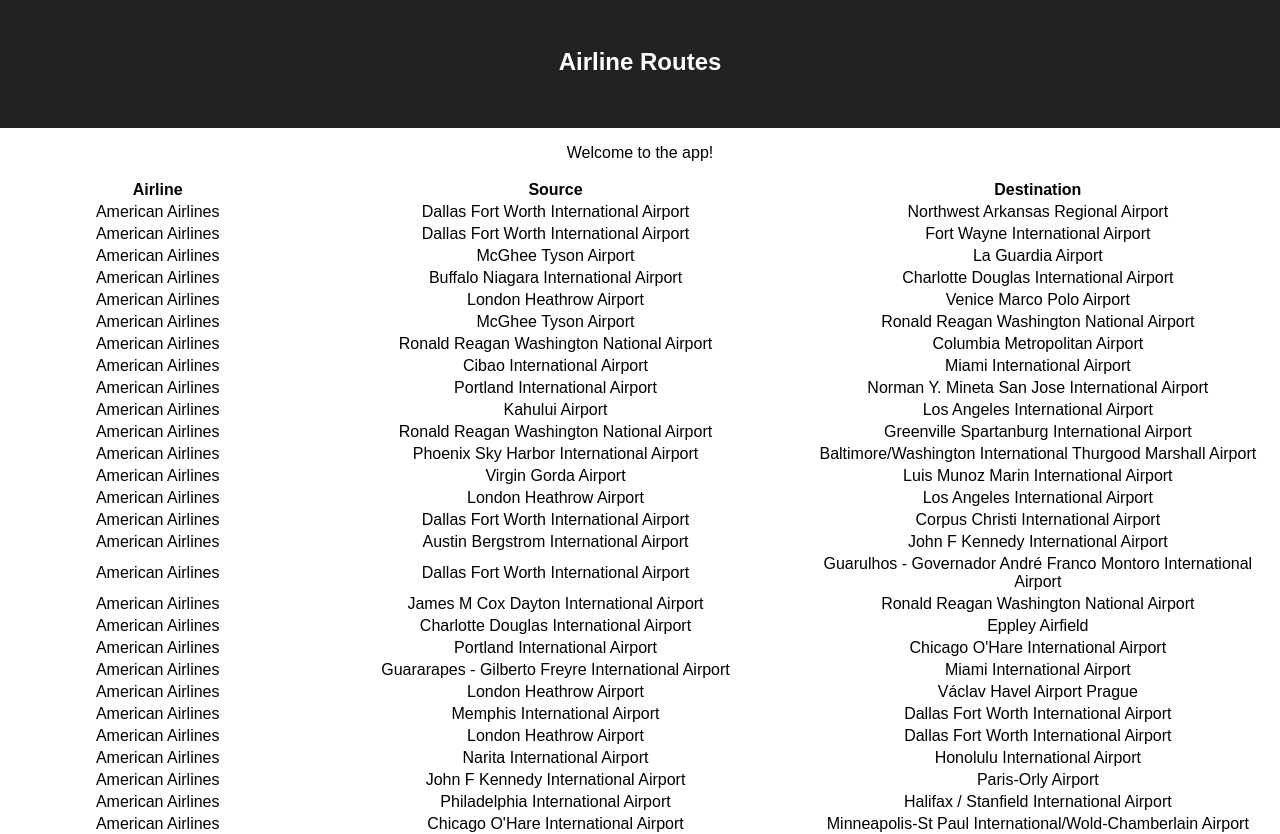
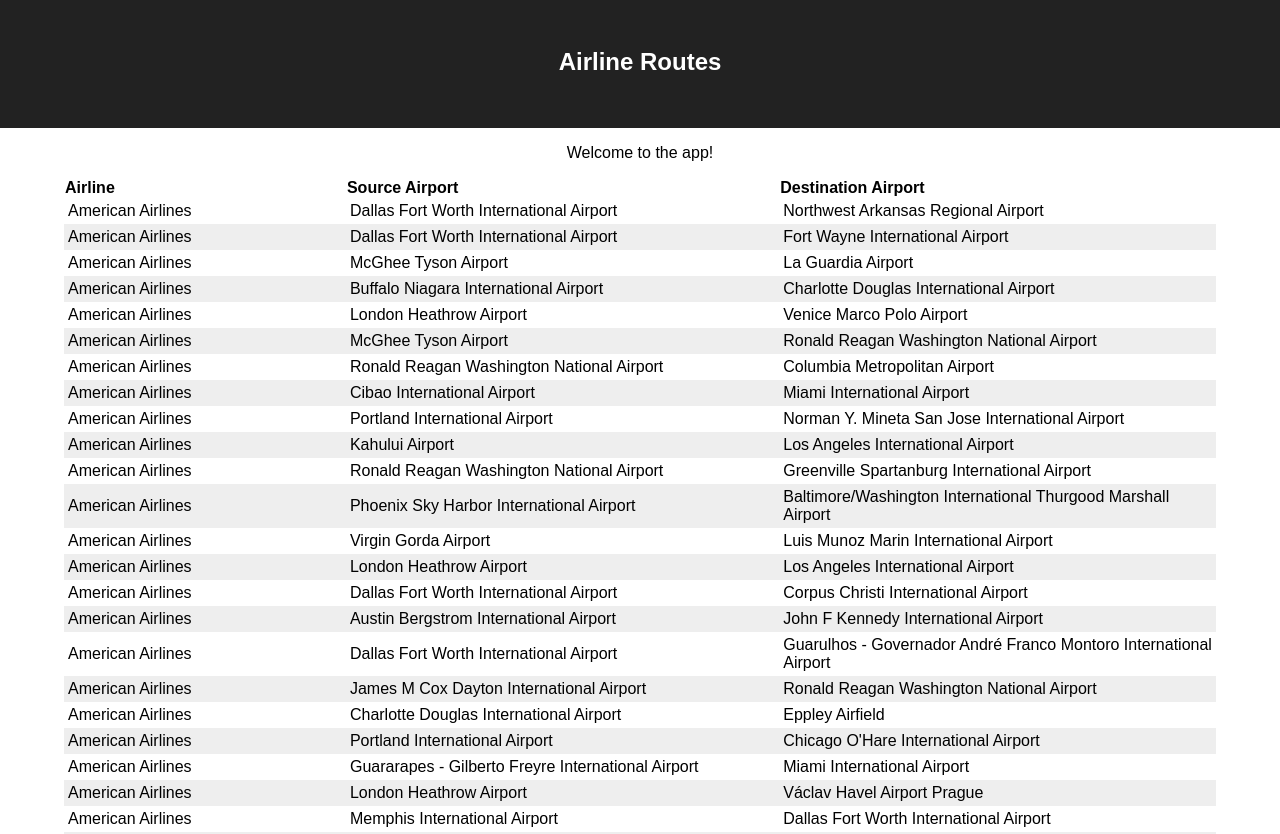
Before and after one commit to ArmandoMota/airline_routes, a React (Create React App) app: page / in a window 1280 px wide. Shown: the top 834 px of the page. Built offline with nearby package versions, Linux system fonts and the light colour scheme.

Commit message:
Moved table to own component

```diff
--- a/src/App.js
+++ b/src/App.js
@@ -1,14 +1,21 @@
 import React, { Component } from 'react';
 import './App.css';
 import data from './data';
+import Table from './components/Table';
 
-const getName = (id, type) => {
-  if (type === 'airline') {
-    return data.getAirlineById(id).name;
-  } else if (type === 'airport') {
-    return data.getAirportByCode(id).name;
+const formatValue = (property, value) => {
+  if (property === 'airline') {
+    return data.getAirlineById(value).name;
+  } else if (['src', 'dest'].includes(property)) {
+    return data.getAirportByCode(value).name;
   }
 }
+
+const columns = [
+  {name: 'Airline', property: 'airline'},
+  {name: 'Source Airport', property: 'src'},
+  {name: 'Destination Airport', property: 'dest'},
+];
 
 const App = () => (
   <div className="app">
@@ -19,24 +26,7 @@
     <p>
       Welcome to the app!
     </p>
-    <table>
-      <thead>
-        <tr>
-          <th>Airline</th>
-          <th>Source</th>
-          <th>Destination</th>
-        </tr>
-      </thead>
-      <tbody>
-        {data.routes.map(route => (
-          <tr key={`${route.airline}${route.src}${route.dest}`}>
-            <td>{getName(route.airline, 'airline')}</td>
-            <td>{getName(route.src, 'airport')}</td>
-            <td>{getName(route.dest, 'airport')}</td>
-          </tr>
-        ))}
-      </tbody>
-    </table>
+    <Table className="routes-table" columns={columns} rows="" format={formatValue} />
   </section>
 </div>
 )
--- /dev/null
+++ b/src/components/Table.js
@@ -0,0 +1,26 @@
+import React from 'react';
+import data from '../data';
+
+const Table = ({ className, columns, rows, format }) => {
+
+  return (
+    <table className={className}>
+      <thead>
+        <tr>
+          {columns.map(({ name }) => <th key={name}>{name}</th>)}
+        </tr>
+      </thead>
+      <tbody>
+        {data.routes.map(route => (
+          <tr key={`${route.airline}${route.src}${route.dest}`}>
+            <td>{format('airline', route.airline)}</td>
+            <td>{format('src', route.src)}</td>
+            <td>{format('dest', route.dest)}</td>
+          </tr>
+        ))}
+      </tbody>
+    </table>
+  );
+};
+
+export default Table;
```
